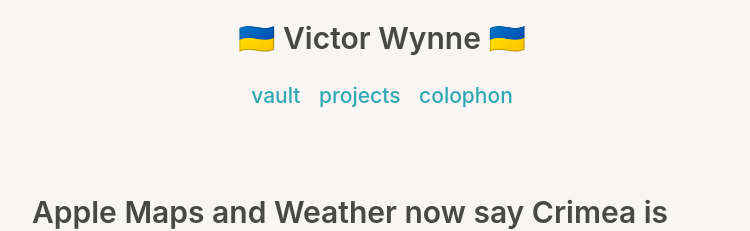
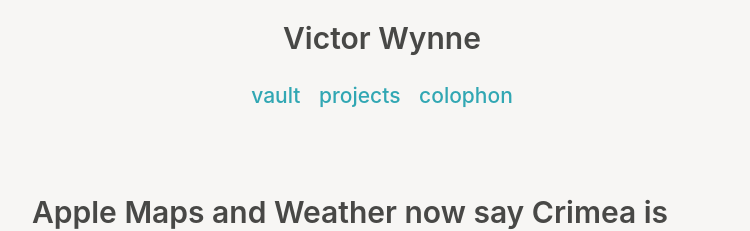
Before and after one commit to wertercatt/tooters, a Jekyll site: the page built from index.html, in a window 1280 px wide. Shown: the top 231 px of the page, without its empty margins (258-1008 px from the left). Built offline with Jekyll 4.4.1, drawn with Linux system fonts in a browser that asks for light colours.

Commit message:
Update default.html

```diff
--- a/_layouts/default.html
+++ b/_layouts/default.html
@@ -62,7 +62,7 @@
   <div class="container content">
   <header class="masthead">
 
-  <h2 class="masthead-title"><a href="{{ site.baseurl }}/" title="Home">🇺🇦 {{ site.title }} 🇺🇦</a><br></h2>
+  <h2 class="masthead-title"><a href="{{ site.baseurl }}/" title="Home">{{ site.title }}</a><br></h2>
 
 	<!-- Change navigation links here -->
 	<div class="navigation">
```
